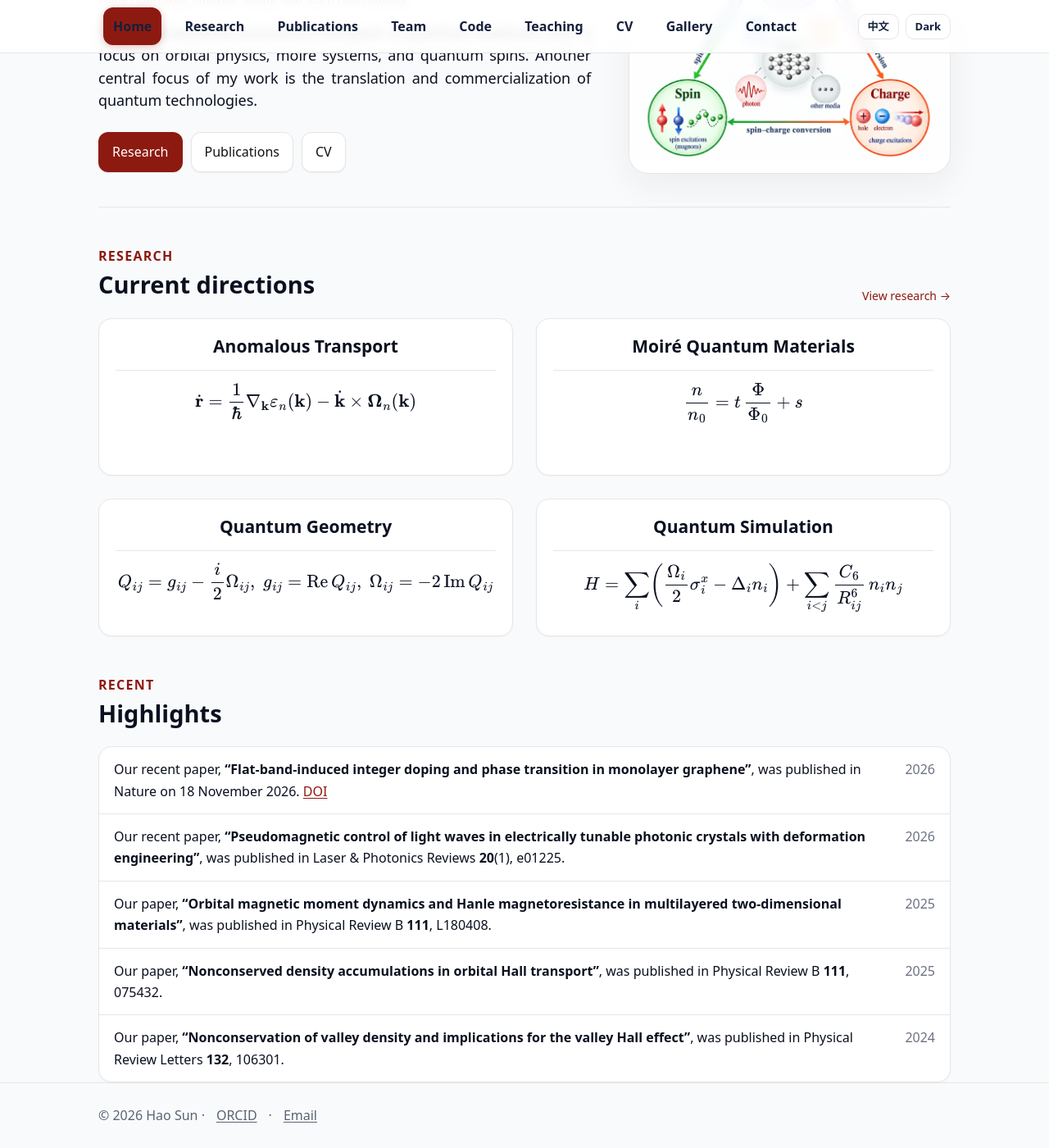
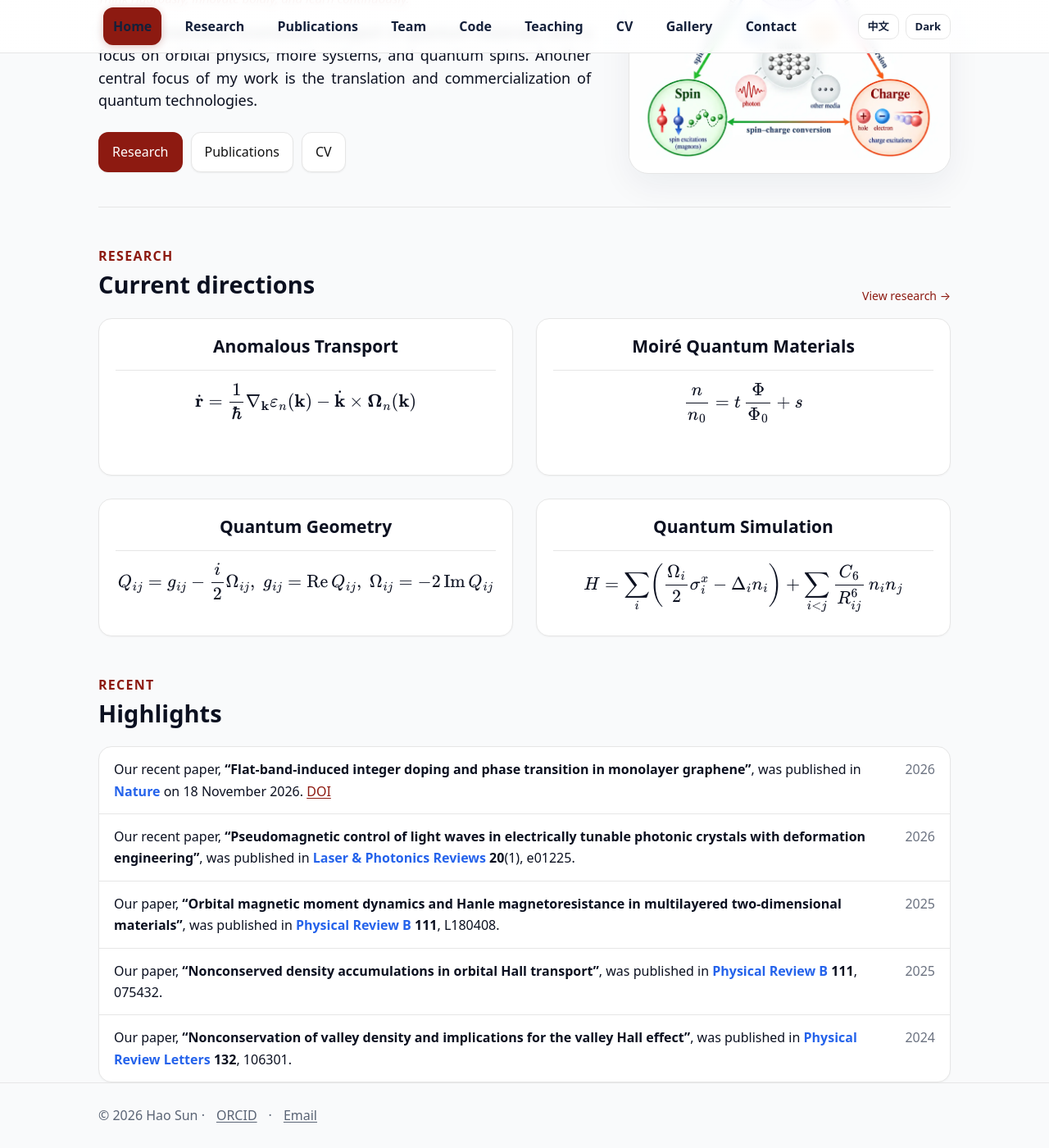
Before and after one commit to sunohao/sunohao.github.io, a Jekyll site: the page built from index.md, in a window 1280 px wide and 1400 px high, scrolled down 229 px. Shown: the whole window at 82% size. Built offline with Jekyll 4.4.1, drawn with Linux system fonts in a browser that asks for light colours.

Commit message:
Style homepage highlight titles and journals

```diff
--- a/_layouts/default.html
+++ b/_layouts/default.html
@@ -174,6 +174,8 @@ a:hover{opacity:.9}
 ul.news{list-style:none;padding:0;margin:0}
 ul.news li{display:flex;justify-content:space-between;gap:20px;padding:14px 18px;border-top:1px solid var(--b)}
 ul.news li:first-child{border-top:none}
+.highlight-title{font-weight:750}
+.highlight-journal{color:#2563eb;font-weight:700}
 time{color:#6b7280;white-space:nowrap}
 
 .page-intro{padding:26px 0 20px}
@@ -300,6 +302,7 @@ html[data-theme="dark"] .site-header{background:linear-gradient(180deg,rgba(16,2
 html[data-theme="dark"] .nav a{color:#e6edf3}
 html[data-theme="dark"] .nav a:hover{background:rgba(14,165,165,.16)}
 html[data-theme="dark"] .nav a.active{background:#8d1a11}
+html[data-theme="dark"] .highlight-journal{color:#60a5fa}
 html[data-theme="dark"] .hero-visual{background:linear-gradient(145deg,rgba(30,58,138,.16),rgba(14,165,165,.08)),#0f1629}
 html[data-theme="dark"] .visual-label{background:rgba(15,22,41,.78);border-color:#25304d}
 html[data-theme="dark"] .card{background:#0f1629;border-color:var(--b)}
```
